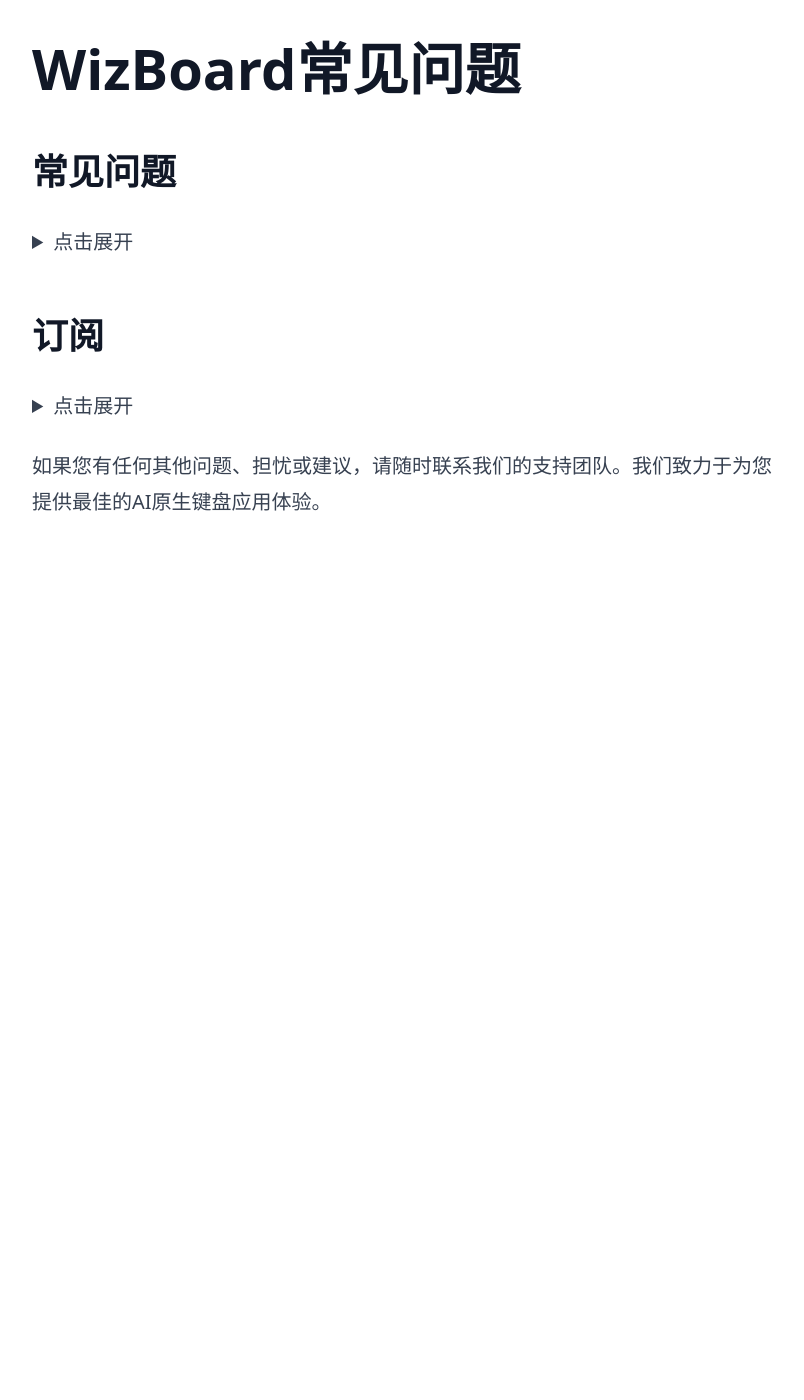
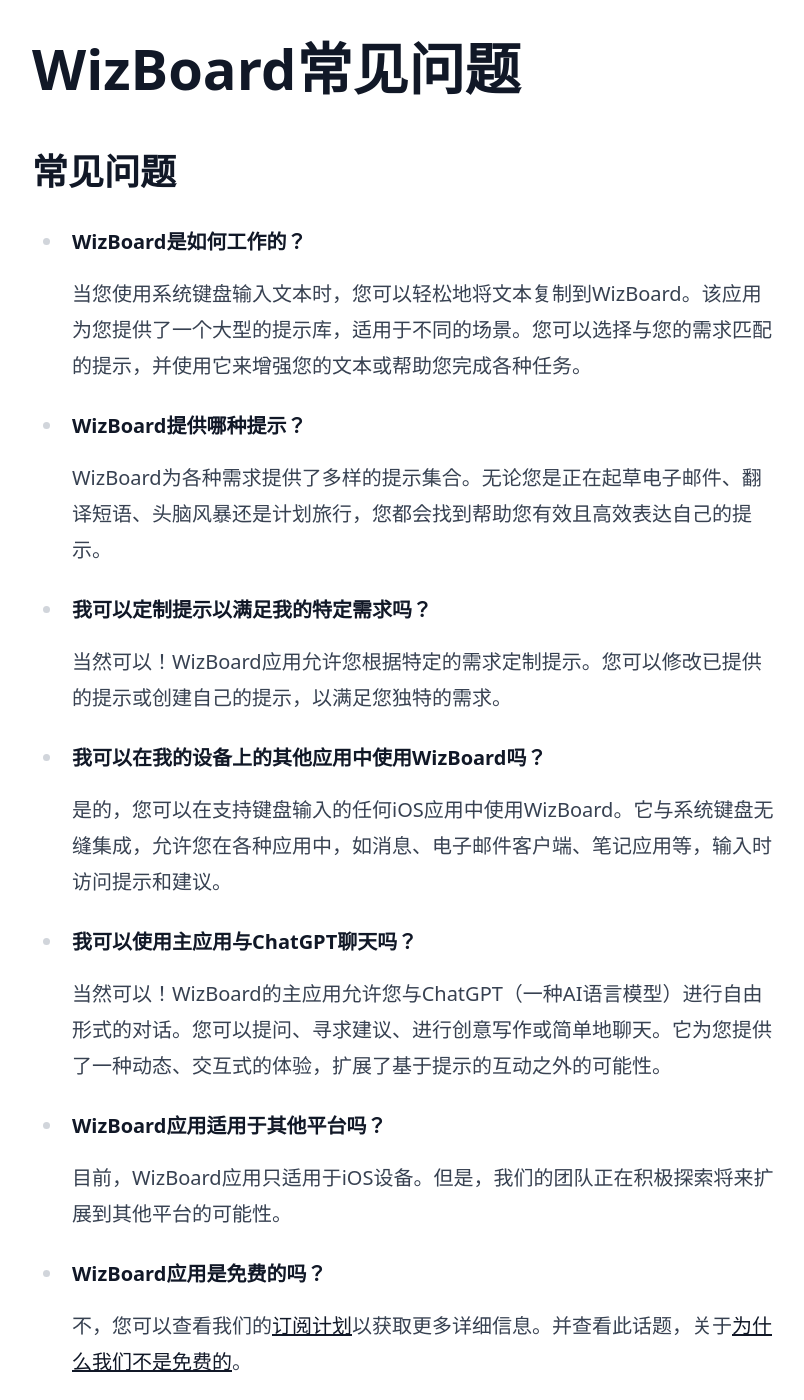
Before and after one commit to WizBoard/wizboard.github.io, a Jekyll site: the page built from docs/docs/zh-CN/faq.md, in a window 1280 px wide and 1400 px high. Shown: the whole window, without its empty margins (72-876 px from the left). Built offline with Jekyll 4.4.1, drawn with Linux system fonts in a browser that asks for light colours; nearby versions of some CDN libraries; some of the changed text lies outside the part shown.

Commit message:
Update faq.md

```diff
--- a/docs/docs/zh-CN/faq.md
+++ b/docs/docs/zh-CN/faq.md
@@ -5,8 +5,6 @@
 # WizBoard常见问题
 
 ## 常见问题
-<details>
-  <summary>点击展开</summary>
 
 - **WizBoard是如何工作的？**
 
@@ -44,11 +42,7 @@
 
   保护您的隐私和数据安全对我们至关重要。我们遵循行业最佳实践，并采取强大的安全措施来保护您的信息。关于我们如何处理数据的更多细节，请参考我们的[隐私政策](http://wizboard.github.io/privacy)，该政策在应用内可以访问。
 
-</details>
-
 ## 订阅
-<details>
-  <summary>点击展开</summary>
 
 - **如何选择订阅计划？**
 
@@ -56,6 +50,4 @@
   **标准**计划使用gpt-3.5-turbo来驱动ChatGPT。它应该适合您的大多数用例。但如果您需要更高质量的答案，您可以使用**专业**计划的GPT-4。它更强大，但比gpt-3.5更贵且速度更慢。
   如果您已经有一个OpenAI订阅，我们可以使用您自己的OpenAI API密钥与**BYOK**计划一起使用。您可以在OpenAI网站上了解如何获得API密钥。
 
-</details>
-
 如果您有任何其他问题、担忧或建议，请随时联系我们的支持团队。我们致力于为您提供最佳的AI原生键盘应用体验。
```
